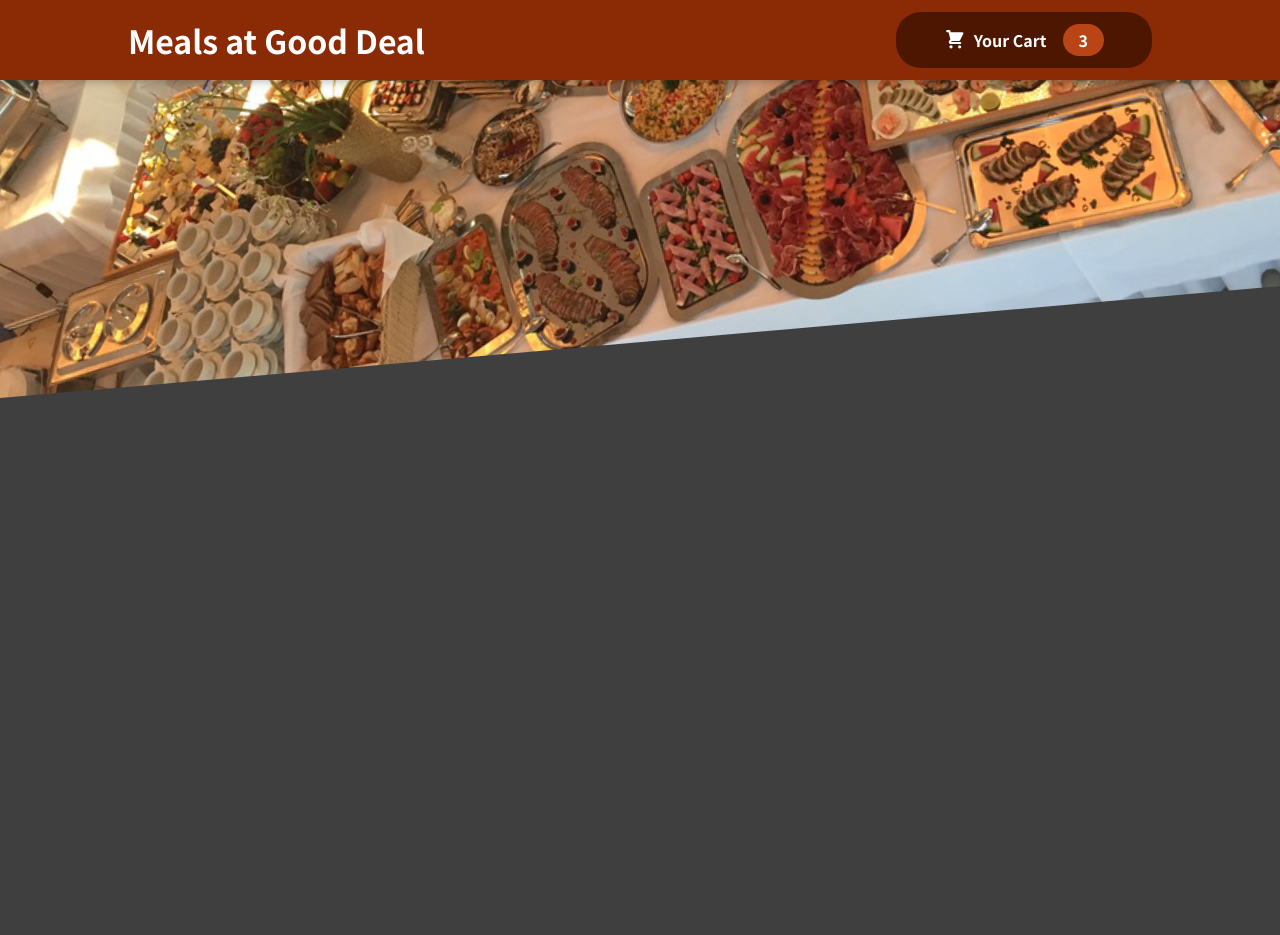
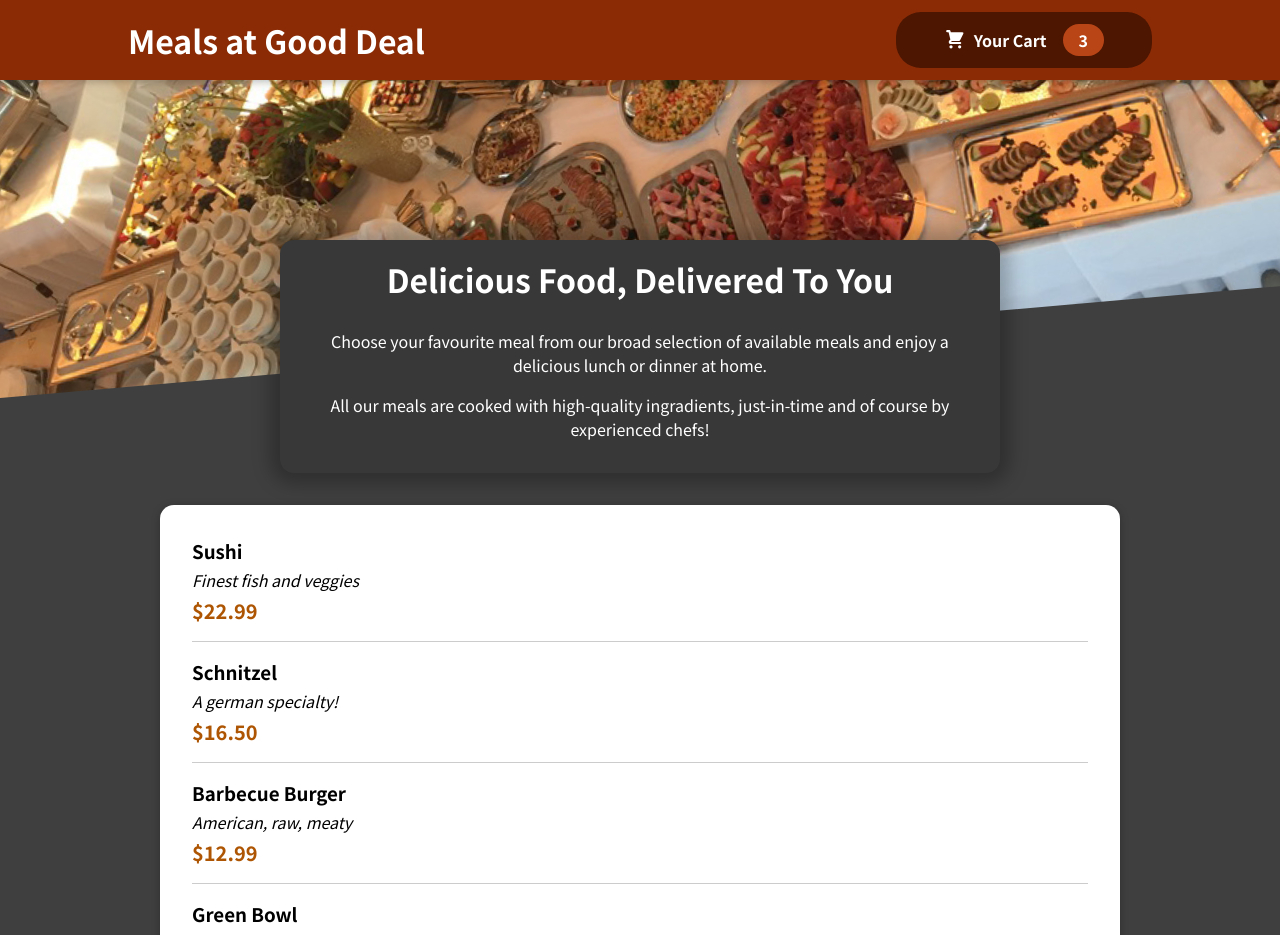
Before and after one commit to shoaib-ahmed16/Food-App-, a React (Create React App) app in the folder food-add/: page / in a window 1280 px wide. Shown: the top 935 px of the page. Before the commit the page ends 800 px from the top, so only its background shows below. Built offline with nearby package versions, Linux system fonts and the light colour scheme.

Commit message:
added MealItem componenet added the css also

```diff
--- a/food-add/src/App.js
+++ b/food-add/src/App.js
@@ -1,10 +1,13 @@
 import React,{ Fragment } from "react";
 import Header  from "./components/Layout/Header";
-
+import Meals from './components/Meals/Meals'
 function App() {
   return (
     <Fragment>
       <Header></Header>
+      <main>
+        <Meals/>
+      </main>
     </Fragment>
   );
 }
--- a/food-add/src/components/Meals/AvailableMeals.js
+++ b/food-add/src/components/Meals/AvailableMeals.js
@@ -1,4 +1,7 @@
 import React from "react";
+import classes from './AvailableMeals.module.css'
+import Card from '../UI/Card'
+import MealItem from './MealItem/MealItem'
 
 const DUMMY_MEALS = [
   {
@@ -28,6 +31,15 @@ const DUMMY_MEALS = [
 ];
 
 const AvailableMeals =()=>{
-  return(<div></div>);
+  const mealsList =DUMMY_MEALS.map((meal)=><MealItem key={meal.id} itemName={meal.name} itemDescription={meal.description} itemPrice={meal.price}/>);
+  return(
+      <section className={classes.meals}>
+        <Card>
+          <ul>
+            {mealsList}
+          </ul>
+        </Card>
+      </section>
+  );
 }
 export default AvailableMeals;
--- /dev/null
+++ b/food-add/src/components/Meals/MealItem/MealItem.js
@@ -0,0 +1,17 @@
+import React from "react";
+import classes from './MealItem.module.css'
+
+const MealItems =props =>{
+  const price =`$${props.itemPrice.toFixed(2)}`;
+  return (
+    <li className={classes.meal}>
+      <div>
+        <h3>{props.itemName}</h3>
+        <div className={classes.description}>{props.itemDescription}</div>
+        <div className={classes.price}>{price}</div>
+      </div>
+    </li>
+  )
+}
+
+export default MealItems;
--- /dev/null
+++ b/food-add/src/components/Meals/MealItem/MealItem.module.css
@@ -0,0 +1,22 @@
+.meal {
+  display: flex;
+  justify-content: space-between;
+  margin: 1rem;
+  padding-bottom: 1rem;
+  border-bottom: 1px solid #ccc;
+}
+
+.meal h3 {
+  margin: 0 0 0.25rem 0;
+}
+
+.description {
+  font-style: italic;
+}
+
+.price {
+  margin-top: 0.25rem;
+  font-weight: bold;
+  color: #ad5502;
+  font-size: 1.25rem;
+}
--- /dev/null
+++ b/food-add/src/components/Meals/MealItem/MealItemForm.js
@@ -0,0 +1,2 @@
+import React from "react";
+import classes from './MealItem.module.css'
--- a/food-add/src/components/Meals/Meals.js
+++ b/food-add/src/components/Meals/Meals.js
@@ -1 +1,14 @@
-import React from "react";
+import React, { Fragment } from "react";
+import MealsSummary from './MealsSummary'
+import AvailableMeals from './AvailableMeals'
+
+const Meals =()=>{
+  return(
+    <Fragment>
+      <MealsSummary/>
+      <AvailableMeals/>
+    </Fragment>
+  )
+}
+
+export default Meals;
--- /dev/null
+++ b/food-add/src/components/UI/Card.js
@@ -0,0 +1,8 @@
+import React from "react";
+import classes from './Card.module.css'
+
+const Card =(props)=>{
+  return <div className={classes.card}>{props.children}</div>
+}
+
+export default Card;
--- /dev/null
+++ b/food-add/src/components/UI/Card.module.css
@@ -0,0 +1,6 @@
+.card {
+  padding: 1rem;
+  box-shadow: 0 2px 8px rgba(0, 0, 0, 0.25);
+  border-radius: 14px;
+  background-color: white;
+}
```
Also changed, not shown: food-add/src/components/Meals/MealsSummary.js (renamed from food-add/src/components/Meals/MealsSummury.js).
